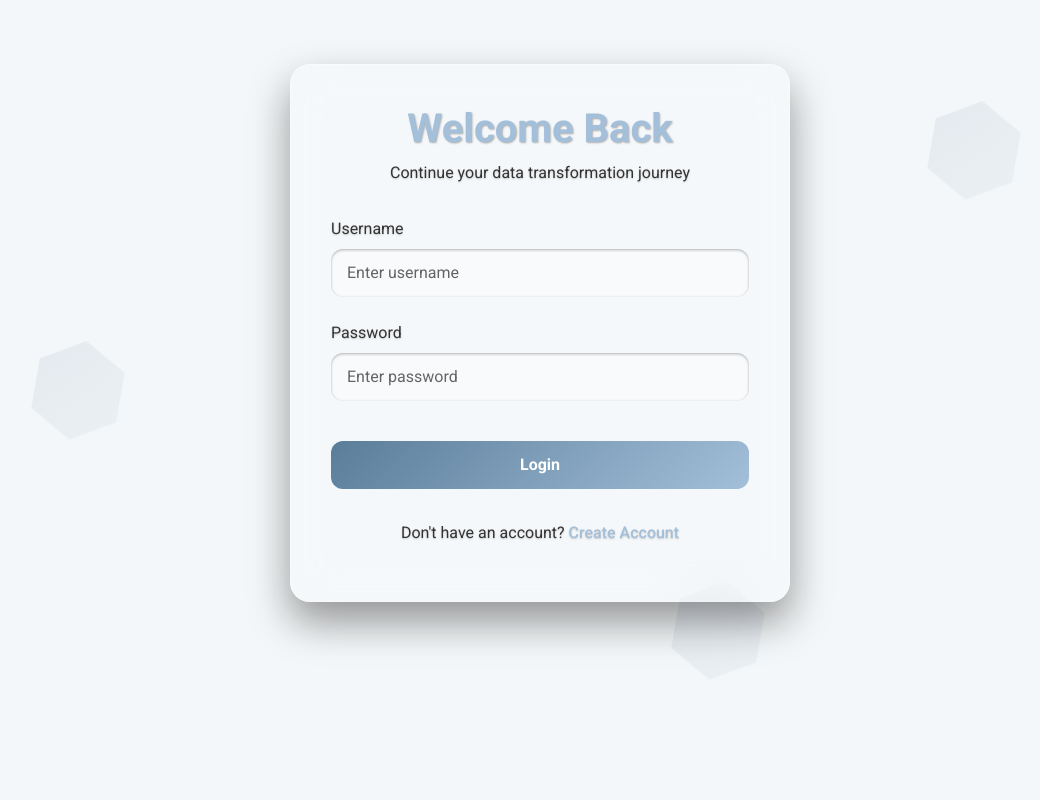
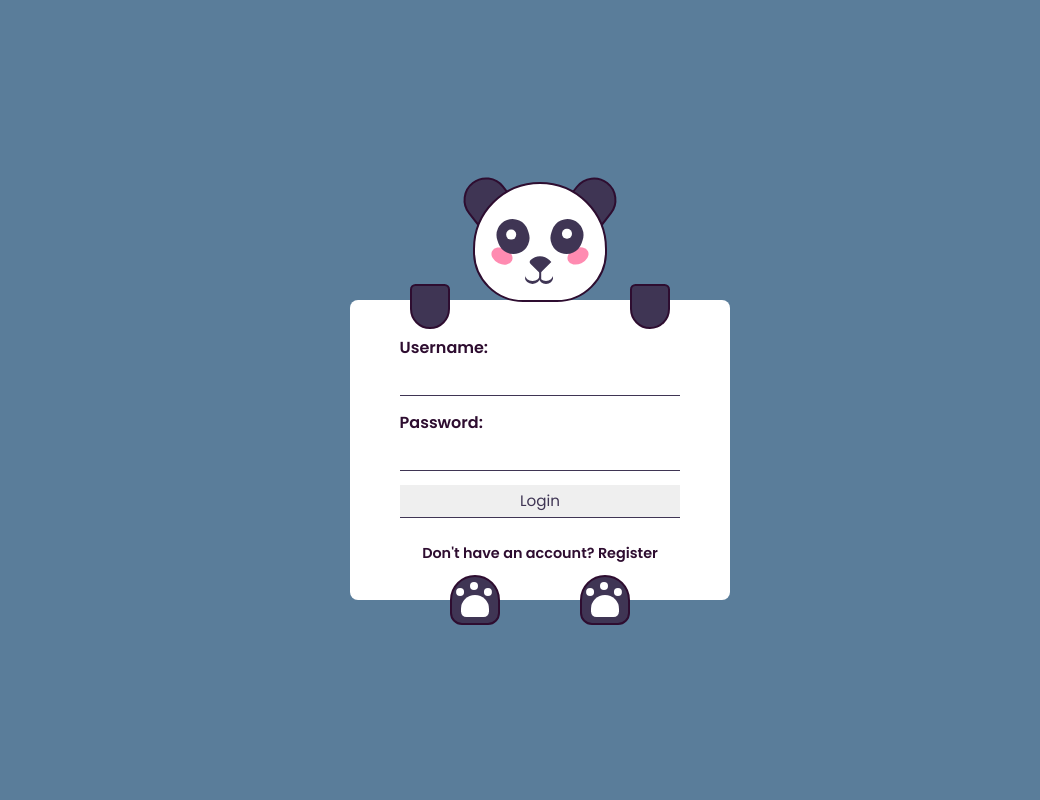
Before and after one commit to Sumit0504/Personal_Project, a Flask app: page /login in a window 1280 px wide. Shown: the whole page, without its empty margins (100-1140 px from the left). Run offline with Flask 3, Linux system fonts and the light colour scheme; some libraries are stand-ins or nearby versions.

Commit message:
addittion in html ,css

```diff
--- a/app.py
+++ b/app.py
@@ -6,6 +6,8 @@
 
 import zipfile
 from io import BytesIO
+
+from flask import request
 
 from openpyxl import load_workbook
 from openpyxl.styles import Font, PatternFill, Alignment
@@ -91,23 +93,27 @@
         file = request.files.get('file_process')
         custom_name = form.filename.data or 'processed_data'
 
-    return render_template('index.html', form=form)
-    if not file or file.filename == '':
-        return "No file uploaded", 400
-    if not file.filename.endswith('.xlsx'):
-        return "Only XLSX files are allowed", 400
-    safe_name = sanitize_filename(custom_name)
-    file_path = os.path.join(app.config['UPLOAD_FOLDER'], file.filename)
-    file.save(file_path)
-    try:
-        merged_df = process_file(file_path)
-    except Exception as e:
-        return f"Error processing file: {str(e)}", 500
-    unique_id = uuid.uuid4().hex[:8]
-    output_filename = f"temp_{unique_id}.xlsx"
-    output_path = os.path.join(app.config['PROCESSED_FOLDER'], output_filename)
-    merged_df.to_excel(output_path, index=False)
-    return send_file(output_path, as_attachment=True, download_name=f"{safe_name}.xlsx",mimetype='application/vnd.openxmlformats-officedocument.spreadsheetml.sheet')
+        if not file or file.filename == '':
+            return "No file uploaded", 400
+        if not file.filename.endswith('.xlsx'):
+            return "Only XLSX files are allowed", 400
+
+        safe_name = sanitize_filename(custom_name)
+        file_path = os.path.join(app.config['UPLOAD_FOLDER'], file.filename)
+        file.save(file_path)
+
+        try:
+            merged_df = process_file(file_path)
+        except Exception as e:
+            return f"Error processing file: {str(e)}", 500
+
+        unique_id = uuid.uuid4().hex[:8]
+        output_filename = f"temp_{unique_id}.xlsx"
+        output_path = os.path.join(app.config['PROCESSED_FOLDER'], output_filename)
+        merged_df.to_excel(output_path, index=False)
+
+        return send_file(output_path, as_attachment=True, download_name=f"{safe_name}.xlsx",
+                         mimetype='application/vnd.openxmlformats-officedocument.spreadsheetml.sheet')
 
     return render_template('index.html', form=form)
 
@@ -138,6 +144,7 @@
 
     return pd.concat(final_dfs, ignore_index=True)
 
+@csrf.exempt
 @app.route('/compare', methods=['POST'])
 @login_required
 def compare_files():
--- /dev/null
+++ b/static/Log_script.js
@@ -0,0 +1,36 @@
+let usernameRef = document.getElementById("username");
+let passwordRef = document.getElementById("password");
+let eyeL = document.querySelector(".eyeball-l");
+let eyeR = document.querySelector(".eyeball-r");
+let handL = document.querySelector(".hand-l");
+let handR = document.querySelector(".hand-r");
+
+let normalEyeStyle = () => {
+  eyeL.style.cssText = `left:0.6em; top: 0.6em;`;
+  eyeR.style.cssText = `right:0.6em; top:0.6em;`;
+};
+
+let normalHandStyle = () => {
+  handL.style.cssText = `height: 2.81em; top:8.4em; left:7.5em; transform: rotate(0deg);`;
+  handR.style.cssText = `height: 2.81em; top: 8.4em; right: 7.5em; transform: rotate(0deg);`;
+};
+
+usernameRef.addEventListener("focus", () => {
+  eyeL.style.cssText = `left: 0.75em; top: 1.12em;`;
+  eyeR.style.cssText = `right: 0.75em; top: 1.12em;`;
+  normalHandStyle();
+});
+
+passwordRef.addEventListener("focus", () => {
+  handL.style.cssText = `height: 6.56em; top: 3.87em; left: 11.75em; transform: rotate(-155deg);`;
+  handR.style.cssText = `height: 6.56em; top: 3.87em; right: 11.75em; transform: rotate(155deg);`;
+  normalEyeStyle();
+});
+
+document.addEventListener("click", (e) => {
+  let clickedElem = e.target;
+  if (clickedElem != usernameRef && clickedElem != passwordRef) {
+    normalEyeStyle();
+    normalHandStyle();
+  }
+});
--- a/static/Log_styles.css
+++ b/static/Log_styles.css
@@ -1,169 +1,262 @@
-:root {
-    --primary-color: #5A7D9A;       /* Muted soothing blue */
-    --secondary-color: #F4F7F9;     /* Soft off-white background */
-    --accent-color: #A3BFD9;        /* Light blue accent */
-    --text-color: #333333;          /* Dark text for readability */
-    --light-color: #FFFFFF;         /* White for containers */
-    --header-bg: linear-gradient(135deg, #5A7D9A, #A3BFD9);
+* {
+  padding: 0;
+  margin: 0;
+  box-sizing: border-box;
+  font-family: "Poppins", sans-serif;
+}
+body {
+  background-color: #5a7d9a;
+}
+.container {
+  height: 31.25em;
+  width: 31.25em;
+  position: absolute;
+  transform: translate(-50%, -50%);
+  top: 50%;
+  left: 50%;
+}
+form {
+  width: 23.75em;
+  height: 18.75em;
+  background-color: #ffffff;
+  position: absolute;
+  transform: translate(-50%, -50%);
+  top: calc(50% + 3.1em);
+  left: 50%;
+  padding: 0 3.1em;
+  display: flex;
+  flex-direction: column;
+  justify-content: center;
+  border-radius: 0.5em;
+}
+form label {
+  display: block;
+  margin-bottom: 0.2em;
+  font-weight: 600;
+  color: #2e0d30;
+}
+form input {
+  font-size: 0.95em;
+  font-weight: 400;
+  color: #3f3554;
+  padding: 0.3em;
+  border: none;
+  border-bottom: 0.12em solid #3f3554;
+  outline: none;
+}
+form input:focus {
+  border-color: #f4c531;
+}
+form input:not(:last-child) {
+  margin-bottom: 0.9em;
+}
+form button {
+  font-size: 0.95em;
+  padding: 0.8em 0;
+  border-radius: 2em;
+  border: none;
+  outline: none;
+  background-color: #f4c531;
+  color: #2e0d30;
+  text-transform: uppercase;
+  font-weight: 600;
+  letter-spacing: 0.15em;
+  margin-top: 0.8em;
+}
+.register-link {
+  margin-top: 0.8em;
+  text-align: center;
+  display: block;
+  font-size: 0.9em;
+  color: #2e0d30;
+  text-decoration: none;
+  font-weight: 600;
+  transition: color 0.3s ease;
 }
 
-  /* Global resets and body styling */
-  * {
-    margin: 0;
-    padding: 0;
-    box-sizing: border-box;
+.register-link:hover {
+  color: #f4c531;
 }
 
-  body {
-    font-family: 'Roboto', sans-serif;
-    background: var(--secondary-color);
-    color: var(--text-color);
-    position: relative;
+.panda-face {
+  height: 7.5em;
+  width: 8.4em;
+  background-color: #ffffff;
+  border: 0.18em solid #2e0d30;
+  border-radius: 7.5em 7.5em 5.62em 5.62em;
+  position: absolute;
+  top: 2em;
+  margin: auto;
+  left: 0;
+  right: 0;
 }
-
-  /* Hexagon Background */
-  .hexagon-grid {
-    position: fixed;
-    top: 0;
+.ear-l,
+.ear-r {
+  background-color: #3f3554;
+  height: 2.5em;
+  width: 2.81em;
+  border: 0.18em solid #2e0d30;
+  border-radius: 2.5em 2.5em 0 0;
+  top: 1.75em;
+  position: absolute;
+}
+.ear-l {
+  transform: rotate(-38deg);
+  left: 10.75em;
+}
+.ear-r {
+  transform: rotate(38deg);
+  right: 10.75em;
+}
+.blush-l,
+.blush-r {
+  background-color: #ff8bb1;
+  height: 1em;
+  width: 1.37em;
+  border-radius: 50%;
+  position: absolute;
+  top: 4em;
+}
+.blush-l {
+  transform: rotate(25deg);
+  left: 1em;
+}
+.blush-r {
+  transform: rotate(-25deg);
+  right: 1em;
+}
+.eye-l,
+.eye-r {
+  background-color: #3f3554;
+  height: 2.18em;
+  width: 2em;
+  border-radius: 2em;
+  position: absolute;
+  top: 2.18em;
+}
+.eye-l {
+  left: 1.37em;
+  transform: rotate(-20deg);
+}
+.eye-r {
+  right: 1.37em;
+  transform: rotate(20deg);
+}
+.eyeball-l,
+.eyeball-r {
+  height: 0.6em;
+  width: 0.6em;
+  background-color: #ffffff;
+  border-radius: 50%;
+  position: absolute;
+  left: 0.6em;
+  top: 0.6em;
+  transition: 1s all;
+}
+.eyeball-l {
+  transform: rotate(20deg);
+}
+.eyeball-r {
+  transform: rotate(-20deg);
+}
+.nose {
+  height: 1em;
+  width: 1em;
+  background-color: #3f3554;
+  position: absolute;
+  top: 4.37em;
+  margin: auto;
   left: 0;
-    width: 100vw;
-    height: 100vh;
-    z-index: -1;
-    pointer-events: none;
+  right: 0;
+  border-radius: 1.2em 0 0 0.25em;
+  transform: rotate(45deg);
 }
-
-  .hexagon {
+.nose:before {
+  content: "";
   position: absolute;
-    width: 100px;
-    height: 100px;
-    background: var(--header-bg);
-    clip-path: polygon(50% 0%, 93% 25%, 93% 75%, 50% 100%, 7% 75%, 7% 25%);
-    opacity: 0.1;
-    animation: float 12s ease-in-out infinite;
-    pointer-events: none;
+  background-color: #3f3554;
+  height: 0.6em;
+  width: 0.1em;
+  transform: rotate(-45deg);
+  top: 0.75em;
+  left: 1em;
 }
-
-  @keyframes float {
-    0%, 100% {
-      transform: translateY(0) rotate(0deg);
+.mouth,
+.mouth:before {
+  height: 0.75em;
+  width: 0.93em;
+  background-color: transparent;
+  position: absolute;
+  border-radius: 50%;
+  box-shadow: 0 0.18em #3f3554;
 }
-    50% {
-      transform: translateY(-20px) rotate(10deg);
+.mouth {
+  top: 5.31em;
+  left: 3.12em;
+}
+.mouth:before {
+  content: "";
+  position: absolute;
+  left: 0.87em;
+}
+.hand-l,
+.hand-r {
+  background-color: #3f3554;
+  height: 2.81em;
+  width: 2.5em;
+  border: 0.18em solid #2e0d30;
+  border-radius: 0.6em 0.6em 2.18em 2.18em;
+  transition: 1s all;
+  position: absolute;
+  top: 8.4em;
+}
+.hand-l {
+  left: 7.5em;
+}
+.hand-r {
+  right: 7.5em;
+}
+.paw-l,
+.paw-r {
+  background-color: #3f3554;
+  height: 3.12em;
+  width: 3.12em;
+  border: 0.18em solid #2e0d30;
+  border-radius: 2.5em 2.5em 1.2em 1.2em;
+  position: absolute;
+  top: 26.56em;
+}
+.paw-l {
+  left: 10em;
+}
+.paw-r {
+  right: 10em;
+}
+.paw-l:before,
+.paw-r:before {
+  position: absolute;
+  content: "";
+  background-color: #ffffff;
+  height: 1.37em;
+  width: 1.75em;
+  top: 1.12em;
+  left: 0.55em;
+  border-radius: 1.56em 1.56em 0.6em 0.6em;
+}
+.paw-l:after,
+.paw-r:after {
+  position: absolute;
+  content: "";
+  background-color: #ffffff;
+  height: 0.5em;
+  width: 0.5em;
+  border-radius: 50%;
+  top: 0.31em;
+  left: 1.12em;
+  box-shadow: 0.87em 0.37em #ffffff, -0.87em 0.37em #ffffff;
+}
+@media screen and (max-width: 500px) {
+  .container {
+    font-size: 14px;
   }
 }
-
-  /* Login Container with Glassy Effect */
-  .login-container {
-    max-width: 500px;
-    margin: 4rem auto;
-    padding: 2.5rem;
-    background: rgba(255, 255, 255, 0.15);
-    border-radius: 20px;
-    box-shadow: 0 20px 40px rgba(0, 0, 0, 0.4);
-    backdrop-filter: blur(20px);
-    -webkit-backdrop-filter: blur(20px);
-    border: 1px solid rgba(255, 255, 255, 0.3);
-    animation: fadeIn 1s ease-out;
-    position: relative;
-    z-index: 10;
-    text-shadow: 0 1px 2px rgba(0, 0, 0, 0.2);
-  }
-
-  /* Fade In Animation */
-  @keyframes fadeIn {
-    from {
-      opacity: 0;
-      transform: translateY(30px);
-    }
-    to {
-      opacity: 1;
-      transform: translateY(0);
-    }
-  }
-
-  /* Login Header */
-  .login-header {
-    text-align: center;
-    margin-bottom: 2rem;
-    position: relative;
-    z-index: 11;
-  }
-
-  .login-header h2 {
-    font-size: 2.5rem;
-    color: var(--accent-color);
-    margin-bottom: 0.5rem;
-    font-weight: 600;
-    text-shadow: 1px 1px 2px rgba(0, 0, 0, 0.3);
-  }
-
-  .login-header p {
-    font-size: 1rem;
-    color: #333333; /* Ensure high contrast against glassy background */
-  }
-
-  /* Form Styles */
-  .login-form .form-group {
-    margin-bottom: 1.5rem;
-    position: relative;
-    z-index: 11;
-  }
-
-  .form-control {
-    background: rgba(255, 255, 255, 0.3);
-    border: none;
-    padding: 0.75rem 1rem;
-    border-radius: 12px;
-    color: #111111;
-    font-size: 1rem;
-    box-shadow: inset 0 1px 3px rgba(0, 0, 0, 0.3);
-  }
-
-  .form-control::placeholder {
-    color: rgba(0, 0, 0, 0.6);
-  }
-
-  .form-control:focus {
-    outline: none;
-    box-shadow: 0 0 5px var(--accent-color);
-    background: rgba(255, 255, 255, 0.4);
-  }
-
-  /* Submit Button */
-  .submit-btn {
-    background: var(--header-bg);
-    color: #ffffff;
-    padding: 0.75rem 1.5rem;
-    border: none;
-    border-radius: 12px;
-    font-weight: bold;
-    transition: all 0.3s ease;
-    width: 100%;
-    margin-top: 1rem;
-  }
-
-  .submit-btn:hover {
-    background: linear-gradient(135deg, #7ba2c1, #c0d4e7);
-    transform: translateY(-2px);
-    box-shadow: 0 8px 16px rgba(90,125,154,0.4);
-  }
-
-  /* Register Link */
-  .register-link {
-    text-align: center;
-    margin-top: 2rem;
-    color: #333333;
-  }
-
-  .register-link a {
-    color: var(--accent-color);
-    text-decoration: none;
-    font-weight: 500;
-    border-bottom: 1px solid transparent;
-    transition: all 0.3s ease;
-  }
-
-  .register-link a:hover {
-    color: #ffffff;
-    border-color: var(--accent-color);
-  }
--- a/templates/login.html
+++ b/templates/login.html
@@ -1,43 +1,47 @@
 <!DOCTYPE html>
 <html lang="en">
   <head>
-    <meta charset="UTF-8">
-    <title>Login - SheetMorph</title>
-    <link href="https://cdn.jsdelivr.net/npm/bootstrap@5.3.0/dist/css/bootstrap.min.css" rel="stylesheet">
-    <link href="https://fonts.googleapis.com/css2?family=Roboto:wght@300;400;500;700&display=swap" rel="stylesheet">
+    <meta name="viewport" content="width=device-width, initial-scale=1.0" />
+    <title>SheetMorph - Login</title>
+    <link
+      href="https://fonts.googleapis.com/css2?family=Poppins:wght@400;600&display=swap"
+      rel="stylesheet"
+    />
     <link rel="stylesheet" href="{{ url_for('static', filename='Log_styles.css') }}" />
   </head>
   <body>
-    <!-- Hexagon Background -->
-    <div class="hexagon-grid">
-        <div class="hexagon" style="top:15%; left:80%"></div>
-        <div class="hexagon" style="top:45%; left:10%"></div>
-        <div class="hexagon" style="top:75%; left:60%"></div>
-    </div>
-
-    <div class="login-container">
-        <div class="login-header">
-            <h2>Welcome Back</h2>
-            <p>Continue your data transformation journey</p>
-        </div>
-
-        <form method="POST" class="login-form" autocomplete="off", enctype="multipart/form-data">
+    <div class="container">
+      <form method="POST" action="{{ url_for('login') }}">
         {{ form.hidden_tag() }}
-
-            <div class="form-group">
-                {{ form.username.label(class="form-label") }}
-                {{ form.username(class="form-control", placeholder="Enter username") }}
-            </div>
-
-            <div class="form-group">
-                {{ form.password.label(class="form-label") }}
-                {{ form.password(class="form-control", placeholder="Enter password") }}
-            </div>
-
-            {{ form.submit(class="submit-btn") }}
+        <label for="username">Username:</label>
+        {{ form.username(class="input") }}
+        <label for="password">Password:</label>
+        {{ form.password(class="input") }}
+        {{ form.submit(class="login-button") }}
+        <a href="{{ url_for('register') }}" class="register-link">Don't have an account? Register</a>
       </form>
 
-        <p class="register-link">Don't have an account? <a href="{{ url_for('register') }}">Create Account</a></p>
+
+      <!-- Panda design elements -->
+      <div class="ear-l"></div>
+      <div class="ear-r"></div>
+      <div class="panda-face">
+        <div class="blush-l"></div>
+        <div class="blush-r"></div>
+        <div class="eye-l">
+          <div class="eyeball-l"></div>
         </div>
+        <div class="eye-r">
+          <div class="eyeball-r"></div>
+        </div>
+        <div class="nose"></div>
+        <div class="mouth"></div>
+      </div>
+      <div class="hand-l"></div>
+      <div class="hand-r"></div>
+      <div class="paw-l"></div>
+      <div class="paw-r"></div>
+    </div>
+    <script src="{{ url_for('static', filename='Log_script.js') }}"></script>
   </body>
 </html>
```
Also changed, not shown: requirements.txt (+91 -1 lines), templates/index.html (+12 -11 lines), 1 other file. Lines whose indentation alone changed are shown as unchanged.
